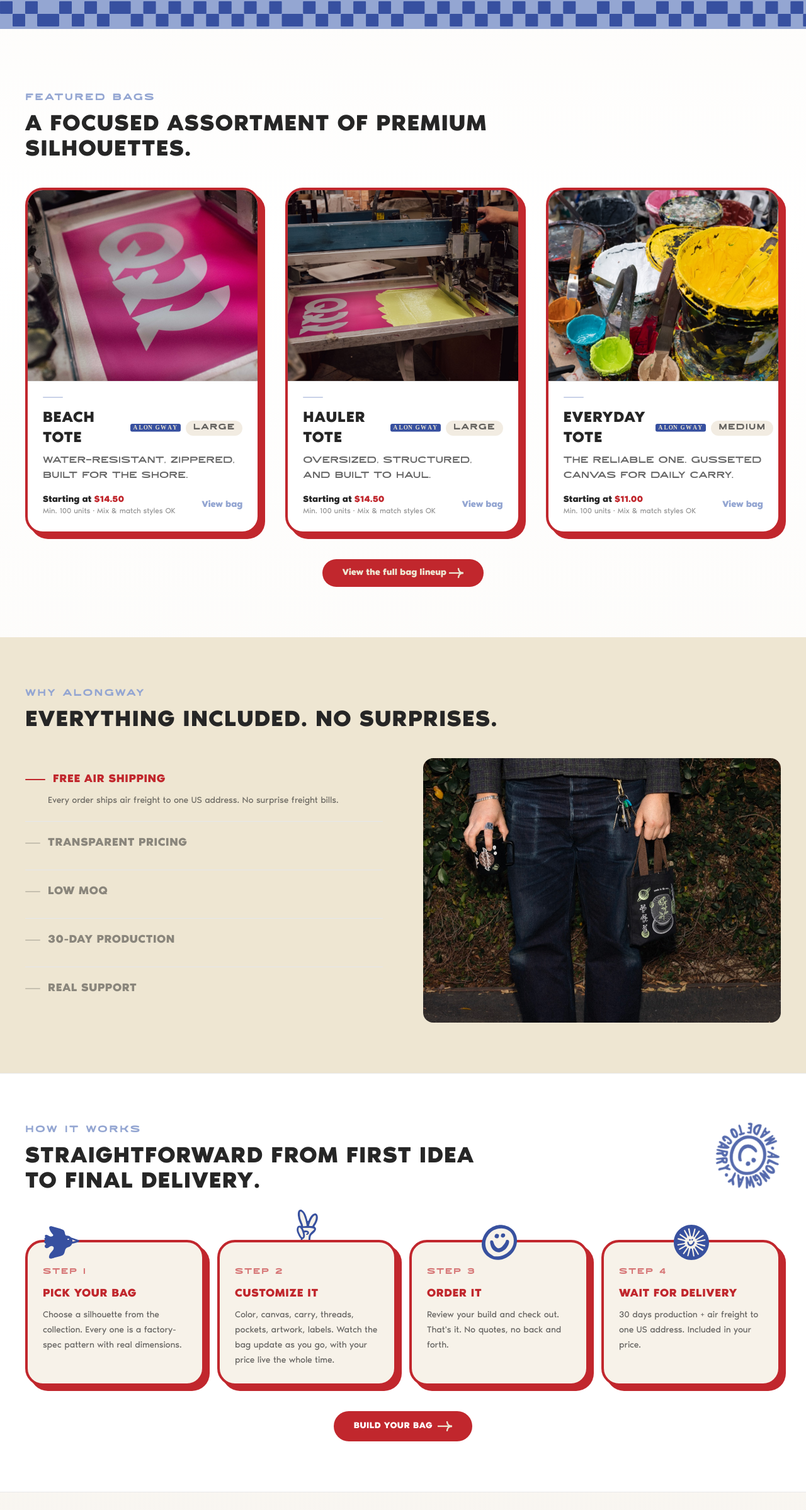
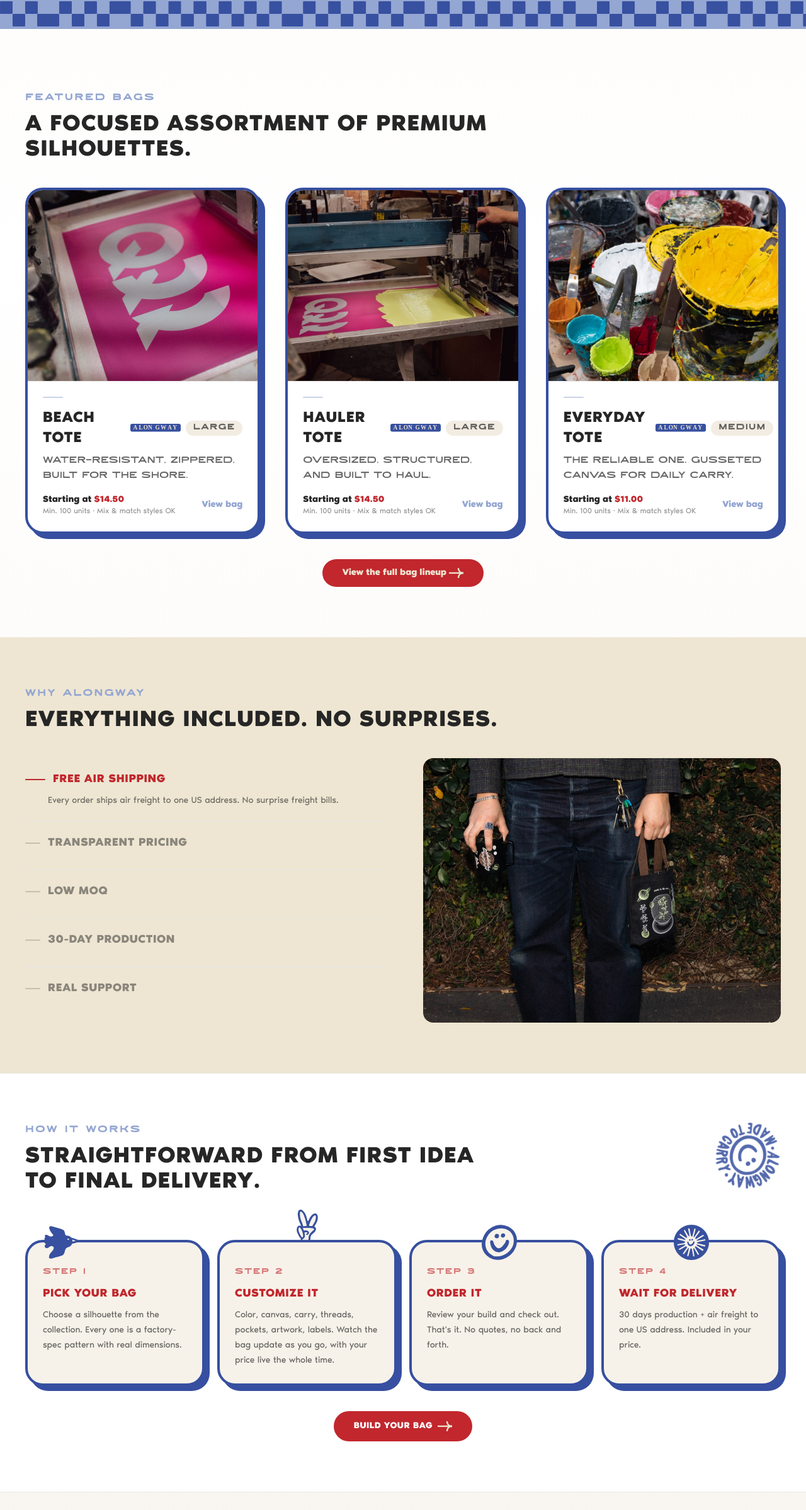
Before and after one commit to thmstwnsnd/alongway, a Next.js app: page / in a window 1280 px wide. Shown: the part 1868-4266 px from the top of the page at 63% size. Built offline with nearby package versions, Linux system fonts and the light colour scheme; a web font is replaced by a local one.

Commit message:
Revert "refactor: brand colors as CSS variables so they hot-reload; blue set to red for the test"
This reverts commit b39e491b454e7608cf3aecc02f1b959a608fd691.

```diff
--- a/app/globals.css
+++ b/app/globals.css
@@ -1,13 +1,3 @@
-/* Brand colors as RGB triplets. Edit here; changes apply live without restarting the dev server. */
-:root {
-  --c-bone: 238 230 210;        /* #EEE6D2 */
-  --c-light-bone: 242 236 226;  /* #F2ECE2 */
-  --c-blue: 193 39 45;          /* TEST: red #C1272D (brand blue is 54 79 160, rgb(var(--c-blue))) */
-  --c-light-blue: 148 166 210;  /* #94A6D2 */
-  --c-kelly: 58 125 68;         /* #3A7D44 */
-  --c-charcoal: 38 38 38;       /* #262626 */
-}
-
 @font-face {
   font-family: 'Jukebox Johnny';
   src: url('/fonts/JukeboxJohnny.woff') format('woff'),
@@ -137,15 +127,15 @@
 
 /* Brand card style — consistent across the site */
 .card-brand {
-  border: 4px solid rgb(var(--c-blue));
+  border: 4px solid #364FA0;
   border-radius: 1.75rem;
-  box-shadow: 8px 8px 0px 0px rgb(var(--c-blue));
+  box-shadow: 8px 8px 0px 0px #364FA0;
 }
 
 .card-brand-light {
-  border: 4px solid rgb(var(--c-blue));
+  border: 4px solid #364FA0;
   border-radius: 1.75rem;
-  box-shadow: 8px 8px 0px 0px rgb(var(--c-blue));
+  box-shadow: 8px 8px 0px 0px #364FA0;
   background-color: #f7f2e9;
 }
 
--- a/tailwind.config.ts
+++ b/tailwind.config.ts
@@ -5,14 +5,13 @@
   theme: {
     extend: {
       colors: {
-        bone: "rgb(var(--c-bone) / <alpha-value>)",
-        "light-bone": "rgb(var(--c-light-bone) / <alpha-value>)",
-        blue: "rgb(var(--c-blue) / <alpha-value>)",
-        "light-blue": "rgb(var(--c-light-blue) / <alpha-value>)",
-        kelly: "rgb(var(--c-kelly) / <alpha-value>)",
-        charcoal: "rgb(var(--c-charcoal) / <alpha-value>)",
+        bone: "#EEE6D2",
+        "light-bone": "#F2ECE2",
+        blue: "#C1272D",
+        "light-blue": "#94A6D2",
+        kelly: "#3A7D44",
+        charcoal: "#262626",
       },
-
       fontFamily: {
         sans: ["'Noir Pro'", "Helvetica Neue", "Helvetica", "Arial", "sans-serif"],
         display: ["Termina", "'Noir Pro'", "Helvetica Neue", "sans-serif"],
```
Also changed, not shown: components/build/option-controls.tsx, 1 other file (tests, documents, lock files or other folders).
